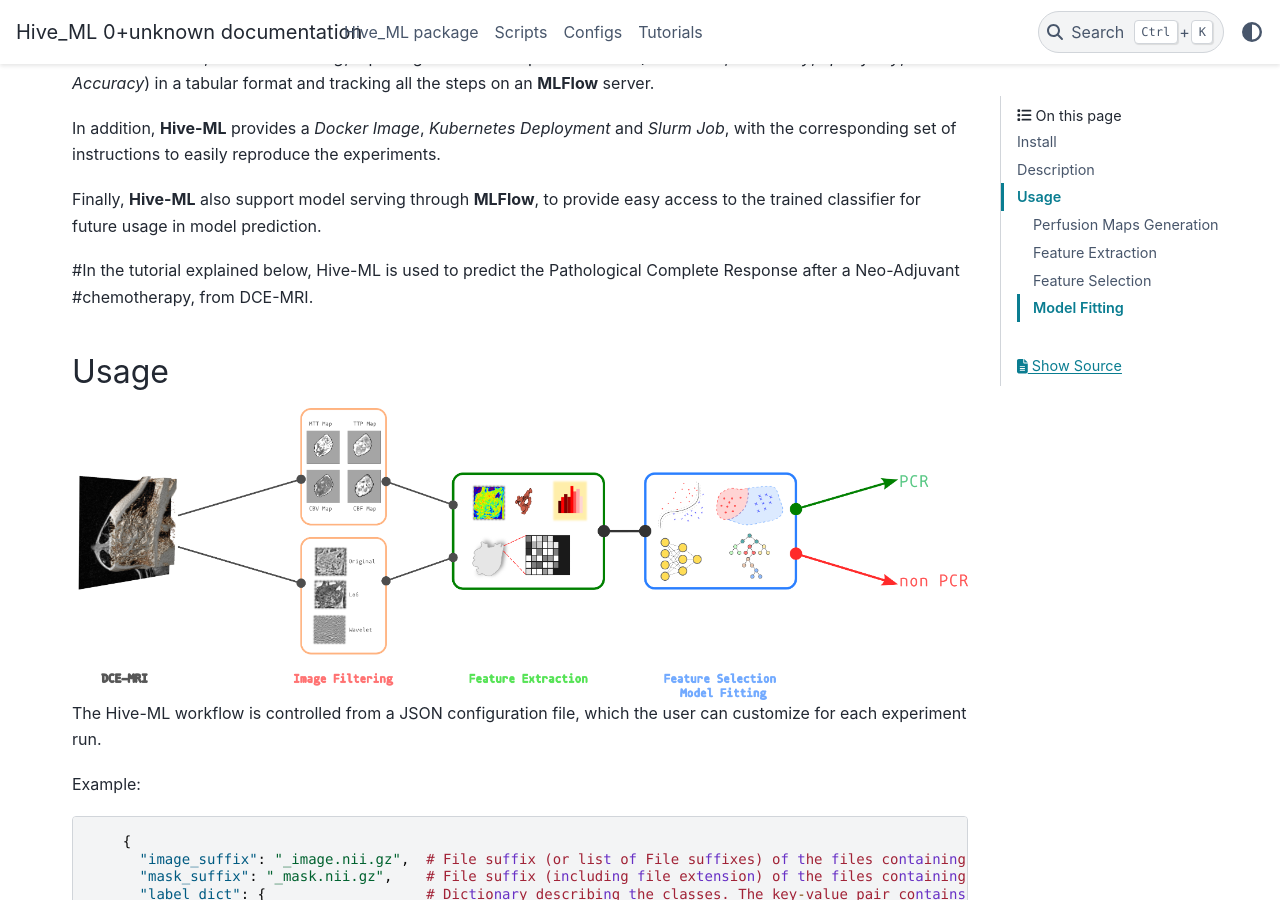
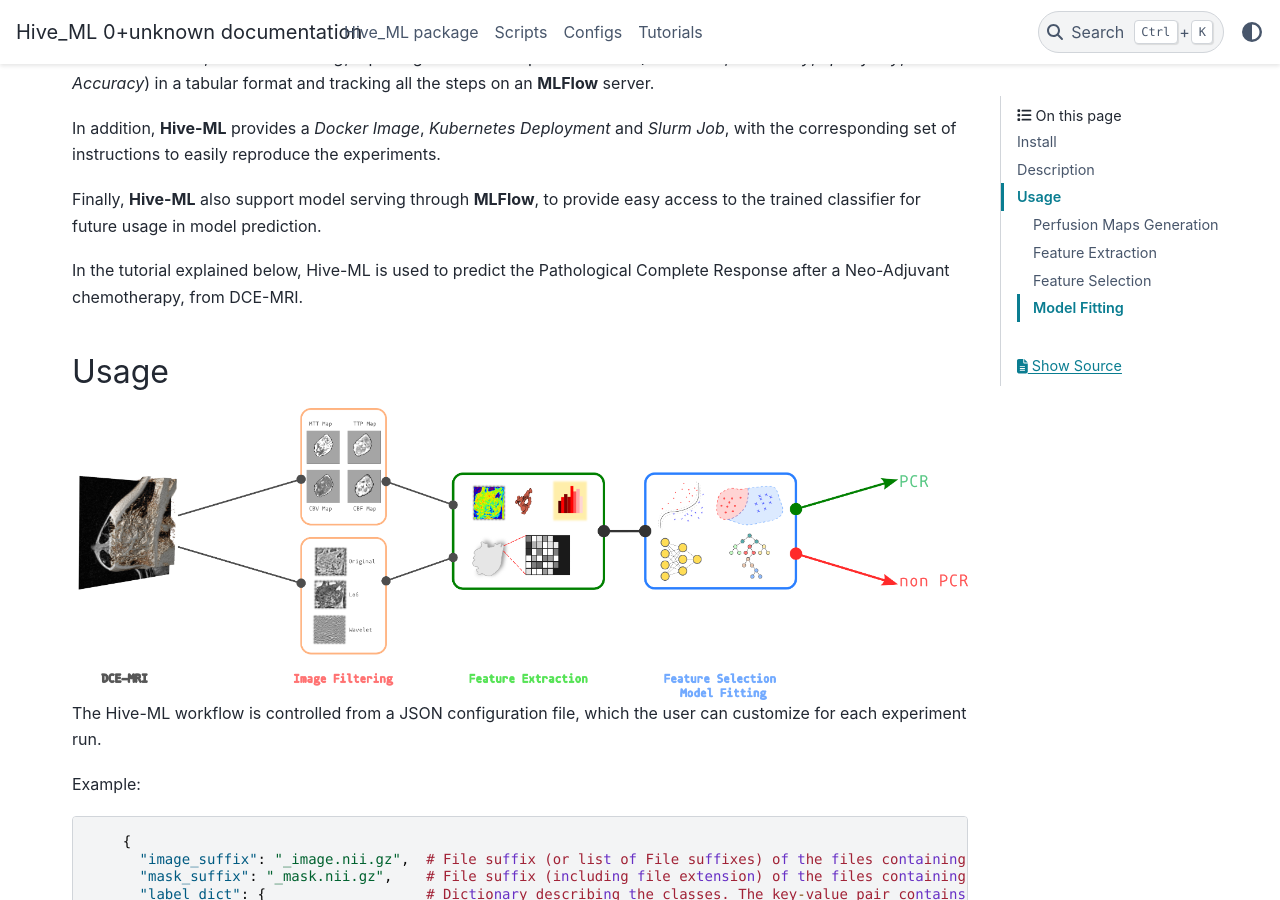
Before and after one commit to MAIA-KTH/Hive_ML, a Sphinx documentation site: the page built from docs/source/README.md, in a window 1280 px wide and 900 px high, scrolled down 939 px. Built offline with Sphinx 7.4.7 and the PyData theme 0.15.4, drawn with Linux system fonts in a browser that asks for light colours; pages that are not in the unit, such as notebooks, are missing from menus.

```diff
--- a/docs/source/README.md
+++ b/docs/source/README.md
@@ -54,8 +54,8 @@
 Finally, **Hive-ML** also support model serving through **MLFlow**, to provide easy access to the trained classifier
 for future usage in model prediction.
 
-#In the tutorial explained below, Hive-ML is used to predict the Pathological Complete Response after a Neo-Adjuvant
-#chemotherapy, from DCE-MRI.
+In the tutorial explained below, Hive-ML is used to predict the Pathological Complete Response after a Neo-Adjuvant
+chemotherapy, from DCE-MRI.
 
 ## Usage
 
```
